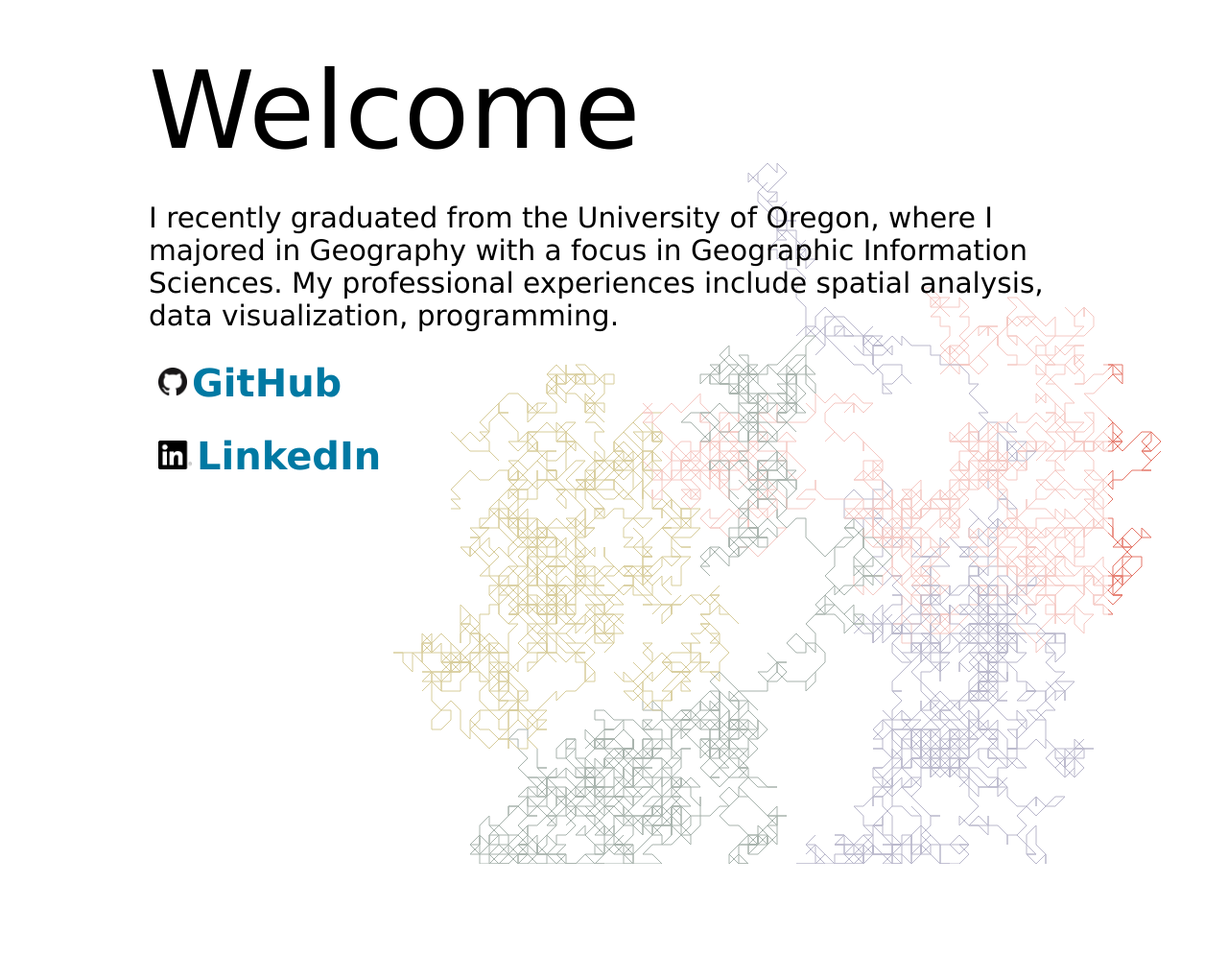
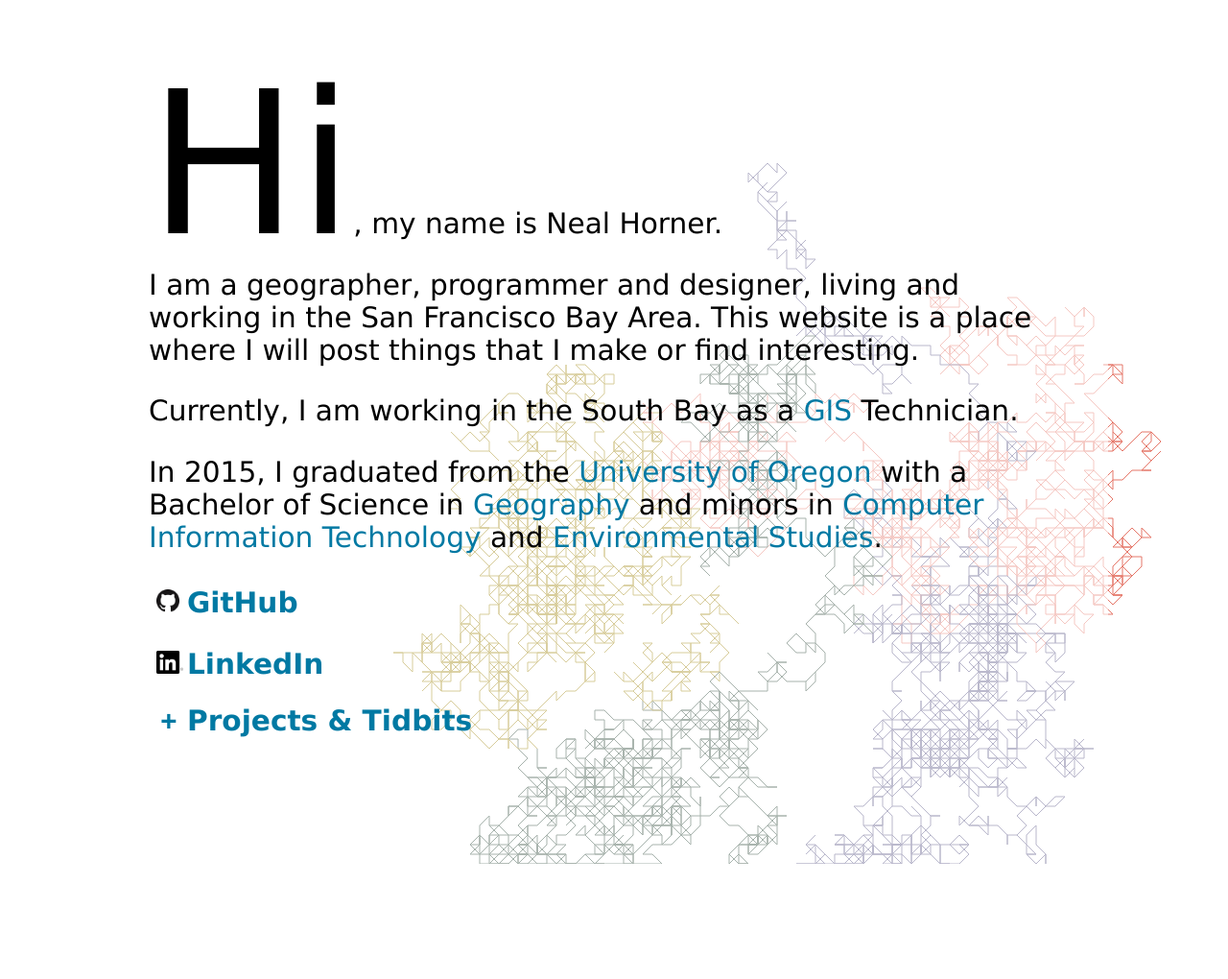
Before and after one commit to nhhorner/nhhorner.github.io, a Jekyll site: the page built from index.html, in a window 1280 px wide. Shown: the whole page at 96% size. Built offline with Jekyll 4.4.1, drawn with Linux system fonts in a browser that asks for light colours; Markdown is read by kramdown in place of the engine named in the settings; before the commit the page ends 900 px from its top, so only the background shows below that.

Commit message:
Changed theme

```diff
--- a/_layouts/default.html
+++ b/_layouts/default.html
@@ -18,7 +18,5 @@
       </div>
       {{ content }}
     </div>
-    <footer>
-    </footer>
   </body>
 </html>
--- a/index.html
+++ b/index.html
@@ -1,3 +1,5 @@
+---
+---
 <!DOCTYPE html>
 <html>
     <head>
@@ -10,19 +12,32 @@
     <div id="main_container">
         <div id="main">
             <div id="main_height">
-                <div id="title" class="noselect">Welcome</div>
+                <p style="margin-top: 120px;"><span id="title" style="line-height: 50%;">Hi</span>, my name is Neal Horner.</p>
                 <p>
-                    I recently graduated from the University of Oregon, where I majored in Geography with a focus in Geographic Information Sciences. My professional experiences include spatial analysis, data visualization, programming.
+                    I am a geographer, programmer and designer, living and working in the San Francisco Bay Area.
+                    This website is a place where I will post things that I make or find interesting.
                 </p>
-<!--                 <div style="margin-top: 50px; margin-bottom: 30px;" class="noselect">
+                <p>
+                    Currently, I am working in the South Bay as a <a class="underline" href="https://en.wikipedia.org/wiki/Geographic_information_system">GIS</a> Technician.
+                </p>
+                <p>
+                    In 2015, I graduated from the <a class="underline" href="https://uoregon.edu/">University of Oregon</a> with a Bachelor of Science in <a class="underline" href="http://geography.uoregon.edu/">Geography</a> and minors in <a class="underline" href="https://www.cs.uoregon.edu/">Computer Information Technology</a> and <a class="underline" href="http://envs.uoregon.edu/">Environmental Studies</a>.
+                </p>
+                <div class="link"><a href="https://github.com/nealhorner" target="_blank"><img src="./images/GitHub-Mark-64px.png" style="margin-right: 8px"><span>GitHub</span></a></div>
+                <div class="link"><a href="https://www.linkedin.com/in/nealhorner" target="_blank"><img src="./images/In-Black-66px-R.png">LinkedIn</a></div>
+                <div style="margin-bottom: 50px;" class="noselect">
                     <span id="project_title"><span id="project_symbol">+</span> Projects & Tidbits</span>
-                    <hr class="project_lines" style="margin-top: 15px;">
-                    <div id="projects_containter"></div>
-                    <hr class="project_lines">
-                </div> -->
-                <div class="link"><a href="https://github.com/nealhorner" target="_blank"><img src="./images/GitHub-Mark-64px.png"><span>GitHub</span></a></div>
-                <div class="link"><a href="https://www.linkedin.com/in/nealhorner" target="_blank"><img src="./images/In-Black-66px-R.png">LinkedIn</a></div>
-                <br>
+                    <div id="projects_containter">
+                        {% for post in site.posts %}
+                            <a href="{{ post.url | prepend: site.baseurl }}">
+                                <div class="project">
+                                    <span>- {{ post.title }}</span>
+                                    <span class="project_date">{{ post.date | date: "%b %-d, %Y" }}</span>
+                                </div>
+                            </a>
+                        {% endfor %}
+                    </div>
+                </div>
             </div>
         </div>
     </div>
--- a/scripts/script.js
+++ b/scripts/script.js
@@ -11,45 +11,36 @@
 resize_height();
 $(window).resize(resize_height);
 
-// //Projects & Tidbits
-// $("#project_title").hover(function() {
-//     $(".project_lines").css("display", "block");
-//     if (!projects_visible) {
-//       $("#project_symbol").attr("src", "http://nealhorner.com/images/plusW.png");
-//         $( ".project_lines" ).eq(0).animate({
-//             marginBottom: "15px"
-//         }, 500);
-//     } else {
-//       $("#project_symbol").attr("src", "http://nealhorner.com/images/minusW.png");
-//     }
-//     resize_height();
-// }, function() {
-//     if (!projects_visible) {
-//         $(".project_lines").css("display", "none");
-//         $( ".project_lines" ).eq(0).css("margin-bottom",0);
-//         $("#project_symbol").attr("src", "http://nealhorner.com/images/plus.png");
-//     } else {
-//       $("#project_symbol").attr("src", "http://nealhorner.com/images/minus.png");
-//     }
-//     resize_height();
-// });
+//Projects & Tidbits
+$("#project_title").hover(function() {
+    if (!projects_visible) {
+      $("#project_symbol").attr("src", "http://nealhorner.com/images/plusW.png");
+    } else {
+      $("#project_symbol").attr("src", "http://nealhorner.com/images/minusW.png");
+    }
+    resize_height();
+}, function() {
+    if (!projects_visible) {
+        $("#project_symbol").attr("src", "http://nealhorner.com/images/plus.png");
+    } else {
+      $("#project_symbol").attr("src", "http://nealhorner.com/images/minus.png");
+    }
+    resize_height();
+});
 
-// var projects_visible = false;
-// $("#project_title").click(function() {
-//     if (!projects_visible) {
-//         $("#project_symbol").html("-");
-//         $(".project_lines").css("display", "block");
-//         $( ".project_lines" ).eq(0).css("margin-bottom",15);
-//         $(".project").css("display", "block");
-//         projects_visible = true;
-//     } else {
-//         $("#project_symbol").html("+");
-//         $(".project").css("display", "none");
-//         $(".project_lines").css("display", "none");
-//         projects_visible = false;
-//     }
-//     resize_height();
-// });
+var projects_visible = false;
+$("#project_title").click(function() {
+    if (!projects_visible) {
+        $("#project_symbol").html("-");
+        $(".project").css("display", "block");
+        projects_visible = true;
+    } else {
+        $("#project_symbol").html("+");
+        $(".project").css("display", "none");
+        projects_visible = false;
+    }
+    resize_height();
+});
 
 //Random Walk
 $("#random_walk").append("<svg></svg>");
--- a/styles/map_image_export.css
+++ b/styles/map_image_export.css
@@ -17,7 +17,6 @@
 #active_map {
     width: 100%;
     height: 100%;
-    border: 1px solid #999;
 }
 #another_container {
     width: 300px;
--- a/styles/style.css
+++ b/styles/style.css
@@ -42,65 +42,61 @@
     font-size: 185%;
 }
 a {
+    color:#0079A3;
     text-decoration: none;
-    font-weight: bold;
-    color: #0079A3;
-    font-size: 250%;
-    padding: 5px;
-    padding-right: 10px;
-    padding-left: 10px;
-    border-radius: 3px;
-    z-index: 99;
 }
-a img {
-    height: 30px;
-    padding-right: 5px;
-}
-a:hover {
-    background-color: #0079A3;
-    color: #FFF;
+.underline:hover {
+    text-decoration: underline;
 }
 .link {
-    margin-top: 30px;
+    font-size: 185%;
+    font-weight: bold;
+    padding: 5px;
+    color: #0079A3;
+    margin-bottom: 20px;
+    padding-left: 8px;
+}
+.link:hover {
+    color: #FFF;
+    background-color: #0079A3;
+    border-radius: 3px;
+    display: inline-block;
+}
+.link a {
+    color: inherit;
+}
+.link a img {
+    height: 24px;
+    margin-right: 4px;
 }
 #project_title {
     color: #0079A3;
-    font-size: 250%;
+    font-size: 185%;
     font-weight: bold;
-    padding: 10px;
+    padding: 5px;
+    padding-left: 12px;
     border-radius: 3px;
 }
 #project_title:hover {
     background-color: #0079A3;
     color: #FFF;
 }
-.project_lines {
-    display: none;
-    border: 1px solid black;
-    width:100%;
-}
 .project {
-    padding-right: 18px;
-    margin-bottom: 2px;
+    margin-top: 5px;
+    padding-bottom: 2px;
+    font-size: 150%;
+    border-bottom: 3px solid rgba(0,0,0,0);
     display: none;
 }
-.project a {
-    font-size: 180%;
+.project:hover {
+    border-bottom: 3px solid #0079A3;
+}
+.project_date {
+    float: right;
+}
+.projects_containter a {
+    text-decoration: underline;
 }
 #project_symbol {
     font-family: "Courier New", Courier, monospace;
 }
-.link_class {
-    display:inline-block;
-    width:100%;
-    height:100%;
-}
-.noselect {
-    cursor: pointer;
-    -webkit-touch-callout: none;
-    -webkit-user-select: none;
-    -khtml-user-select: none;
-    -moz-user-select: none;
-    -ms-user-select: none;
-    user-select: none;
-}
```
Also changed, not shown: _posts/2015-07-14-Map_Image_Exporter.html (+10 -4 lines), styles/default.css (+2 -9 lines).
